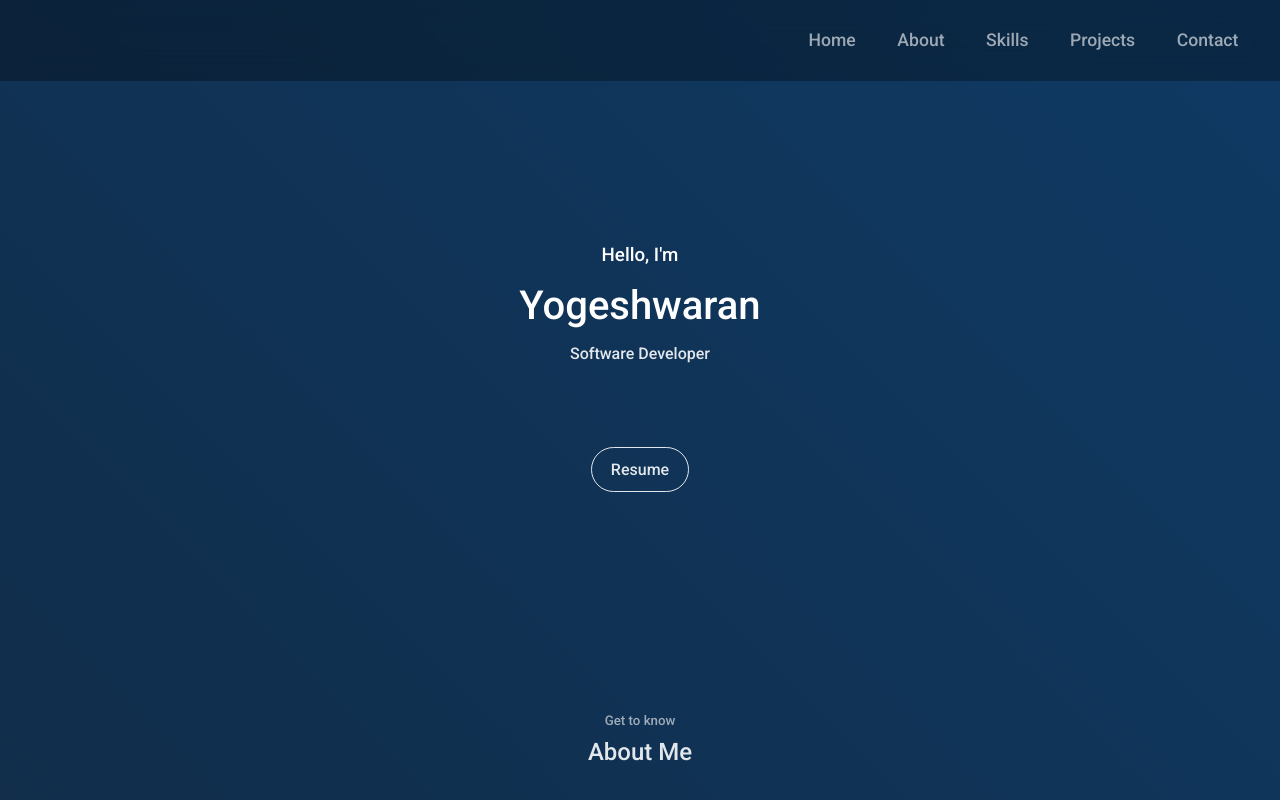
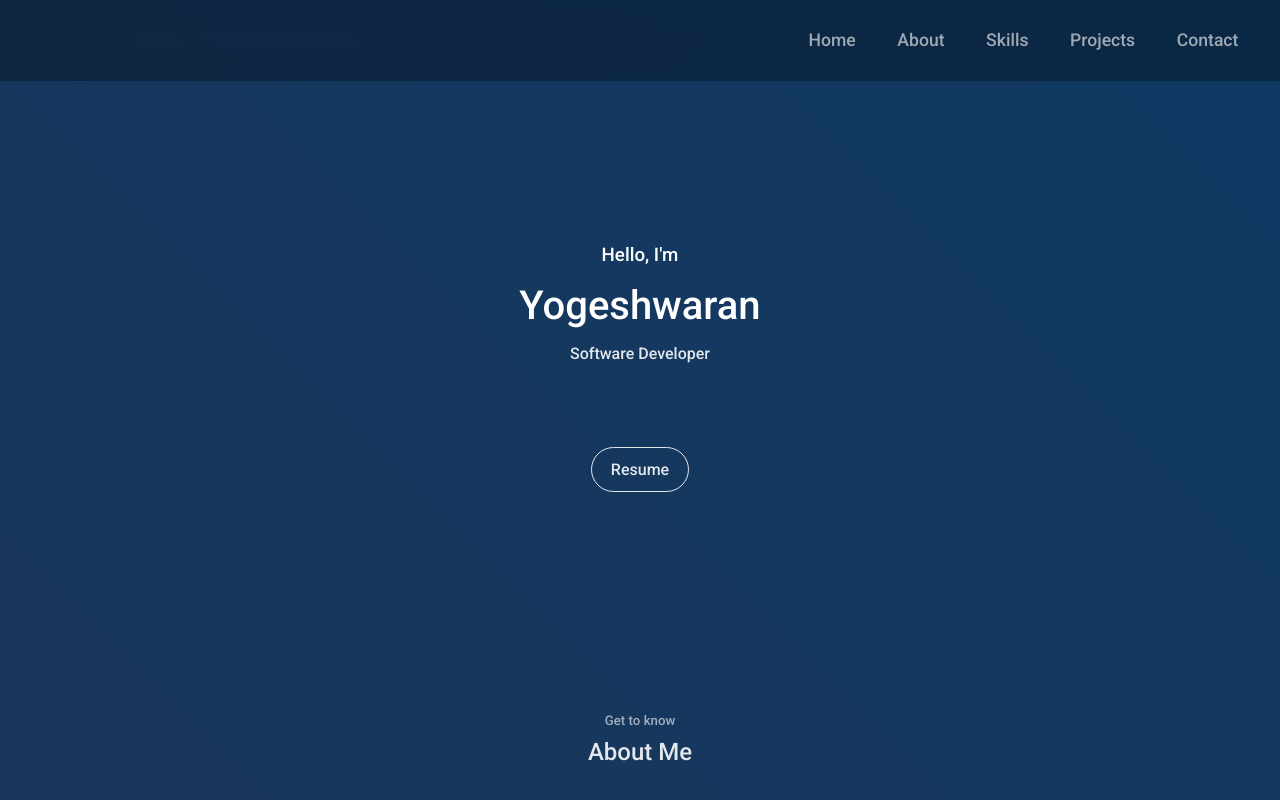
Before and after one commit to yogeshwaran99/site, a React (Create React App) app: page / in a window 1280 px wide. Shown: the top 800 px of the page. Built offline with nearby package versions, Linux system fonts and the light colour scheme.

Commit message:
bg colour

```diff
--- a/src/index.css
+++ b/src/index.css
@@ -38,7 +38,8 @@ body {
   background-color: var(--color-bg);
   color: var(--color-white);
   line-height: 1.7;
-  background-image:  linear-gradient(45deg, #131d2a 0%,  #0f3a64 100%);
+  background-image:  linear-gradient(45deg, #1b365a 0%,  #0f3a64 100%);
+  background-attachment: fixed;
 }
 
 .container {
```
